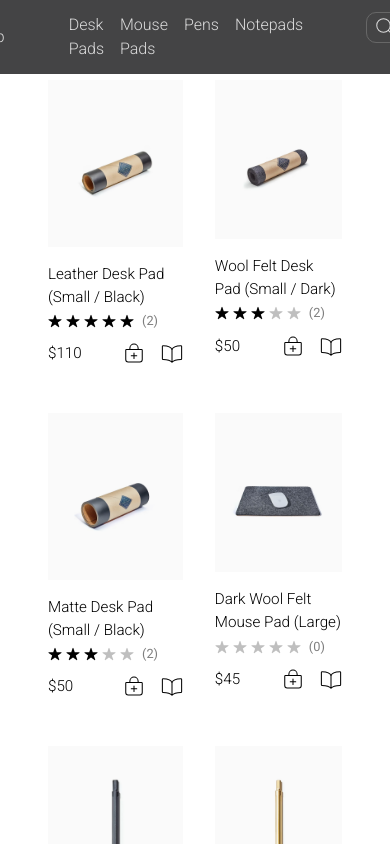
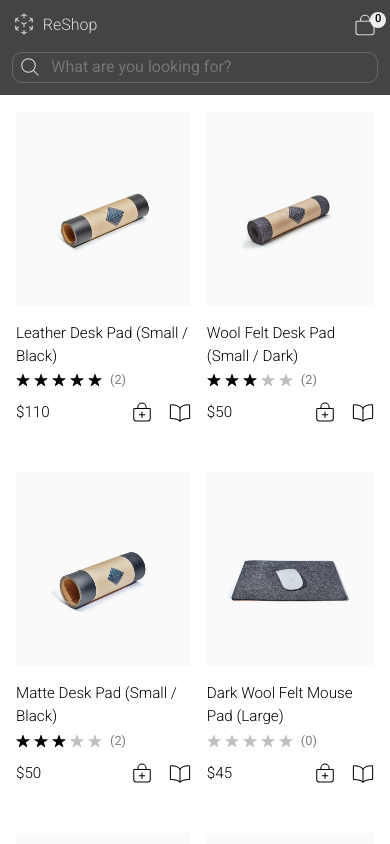
Before and after one commit to johnschatner/react-reShop, a React (Vite) app: page / in a window 390 px wide. Shown: the top 844 px of the page. Built offline with nearby package versions, Linux system fonts and the light colour scheme.

Commit message:
Fix mobile responsiveness

```diff
--- a/src/App.jsx
+++ b/src/App.jsx
@@ -1,4 +1,5 @@
 import "./App.css";
+import "./app-mobile.css";
 import { BrowserRouter as Router } from "react-router-dom";
 
 // Context
--- a/src/Components/Header/Header.css
+++ b/src/Components/Header/Header.css
@@ -36,11 +36,6 @@
   transition: 700ms var(--globaltransition-header);
 
   gap: 2rem;
-}
-@media (max-width: 768px) {
-  .header-content {
-    flex-wrap: nowrap;
-  }
 }
 
 .header-content.open {
--- a/src/Components/Header/Header.jsx
+++ b/src/Components/Header/Header.jsx
@@ -1,4 +1,5 @@
 import "./Header.css";
+import "./mobile.css";
 import { useContext } from "react";
 import { Link } from "react-router-dom";
 
--- /dev/null
+++ b/src/Components/Header/mobile.css
@@ -0,0 +1,26 @@
+@media (max-width: 768px) {
+  .header-content {
+    gap: 1rem;
+    justify-content: space-between;
+  }
+  .header-content__left {
+    order: 2;
+    width: 100%;
+  }
+  .header-content__left .flex {
+    width: 100%;
+  }
+  .header-content__left .search-form {
+    flex: 1;
+  }
+  .navbar {
+    display: none !important;
+  }
+  .logo {
+    margin-right: 0;
+  }
+  .header-window,
+  .header-overlay {
+    top: 95px;
+  }
+}
--- /dev/null
+++ b/src/app-mobile.css
@@ -0,0 +1,39 @@
+@media (max-width: 768px) {
+  .App > div {
+    padding: 6rem 0.5rem 1rem 0.5rem;
+  }
+  .product-card {
+    padding: 1rem 0.5rem 1rem 0.5rem !important;
+  }
+  .product__thumb img {
+    max-height: 130px;
+    max-width: 130px;
+  }
+  .product__thumb .img {
+    display: flex;
+    justify-content: center;
+  }
+  .header-window.open .cart-container > div {
+    display: flex;
+    justify-content: center;
+    flex-wrap: wrap;
+    align-content: center;
+    flex-direction: column;
+    width: 100%;
+  }
+  .cart-item {
+    gap: 1rem !important;
+  }
+  .cart-item > div {
+    gap: 0.5rem !important;
+  }
+  .cart-total {
+    margin-top: 1rem;
+    display: flex;
+    justify-content: center;
+    flex-direction: column;
+  }
+  .cart-total .re-btn {
+    margin: auto;
+  }
+}
```
